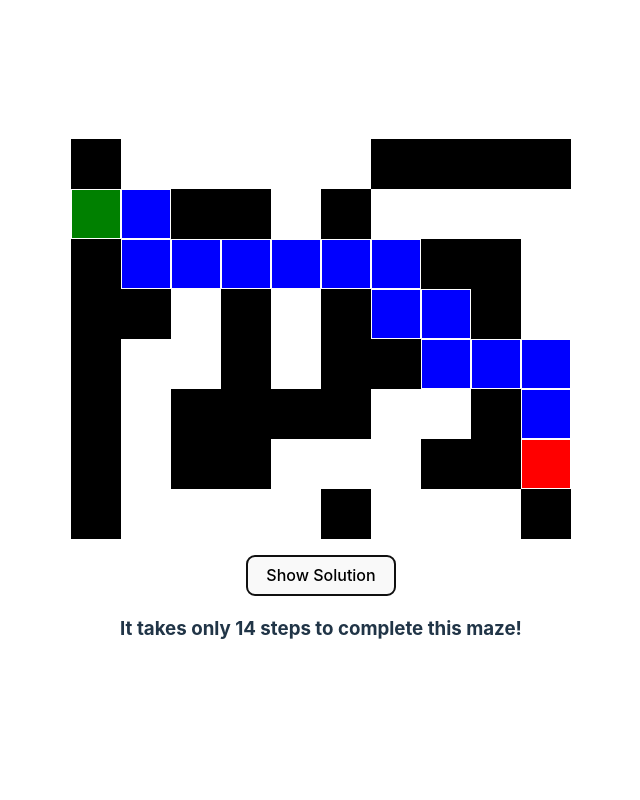
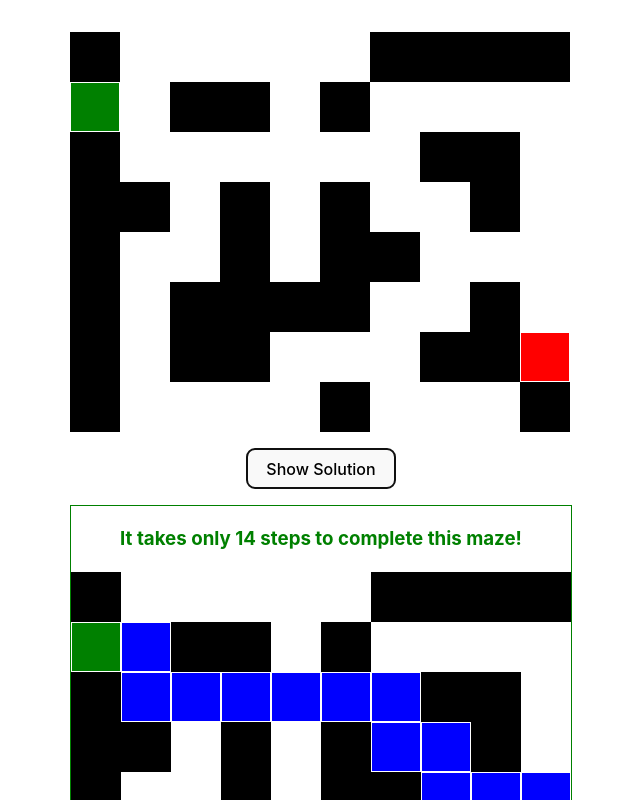
Before and after one commit to bcipa/vitejs-vite-Pathfinder-BenCipa, a Vue app: page / in a window 1280 px wide. Both pictures are taken after a click on the button "Show Solution". Shown: the top 800 px of the page, without its empty margins (319-959 px from the left). Built offline with nearby package versions, Linux system fonts and the light colour scheme.

Commit message:
1 file modified

```diff
--- a/src/components/Pathfinder.vue
+++ b/src/components/Pathfinder.vue
@@ -24,6 +24,18 @@ export default defineComponent({
     },
     shortestPathDistance() {
       return this.bestPath.length - 1;
+    },
+    solvedMaze() {
+      let bestPath = this.bestPath;
+      let solvedMaze = this.maze.map(function (arr) {
+        return arr.slice();
+      });
+
+      for (var i = 1; i < bestPath.length - 1; i++) {
+        solvedMaze[bestPath[i][0]][bestPath[i][1]] = 2;
+      }
+
+      return solvedMaze;
     },
   },
   data() {
@@ -70,12 +82,6 @@ export default defineComponent({
         this.maze[directions[i][0]][directions[i][1]] != 1
       );
     },
-    animatePath() {
-      this.showSolution = true;
-      for (var i = 1; i < this.bestPath.length - 1; i++) {
-        this.maze[this.bestPath[i][0]][this.bestPath[i][1]] = 2;
-      }
-    },
   },
   mounted() {
     this.bestPath = this.perform(
@@ -88,16 +94,33 @@ export default defineComponent({
 
 <template>
   <Maze v-bind:maze="maze" v-bind:enteranceCoordinates="enteranceCoordinates" />
-  <button class="pf-show-solution-btn" v-on:click="this.animatePath()">
+
+  <button class="pf-solution-btn" v-on:click="showSolution = true">
     Show Solution
   </button>
-  <h3 v-if="showSolution">
-    It takes only {{ this.shortestPathDistance }} steps to complete this maze!
-  </h3>
+
+  <div class="pf-solution" v-if="showSolution">
+    <h3 class="pf-solutions-title">
+      It takes only {{ shortestPathDistance }} steps to complete this maze!
+    </h3>
+    <Maze
+      v-bind:maze="solvedMaze"
+      v-bind:enteranceCoordinates="enteranceCoordinates"
+    />
+  </div>
 </template>
 
 <style>
-.pf-show-solution-btn {
+.pf-solution {
+  border: 1px solid green;
+  margin-top: 1em;
+}
+
+.pf-solutions-title {
+  color: green;
+}
+
+.pf-solution-btn {
   margin-top: 1em;
 }
 </style>
```
